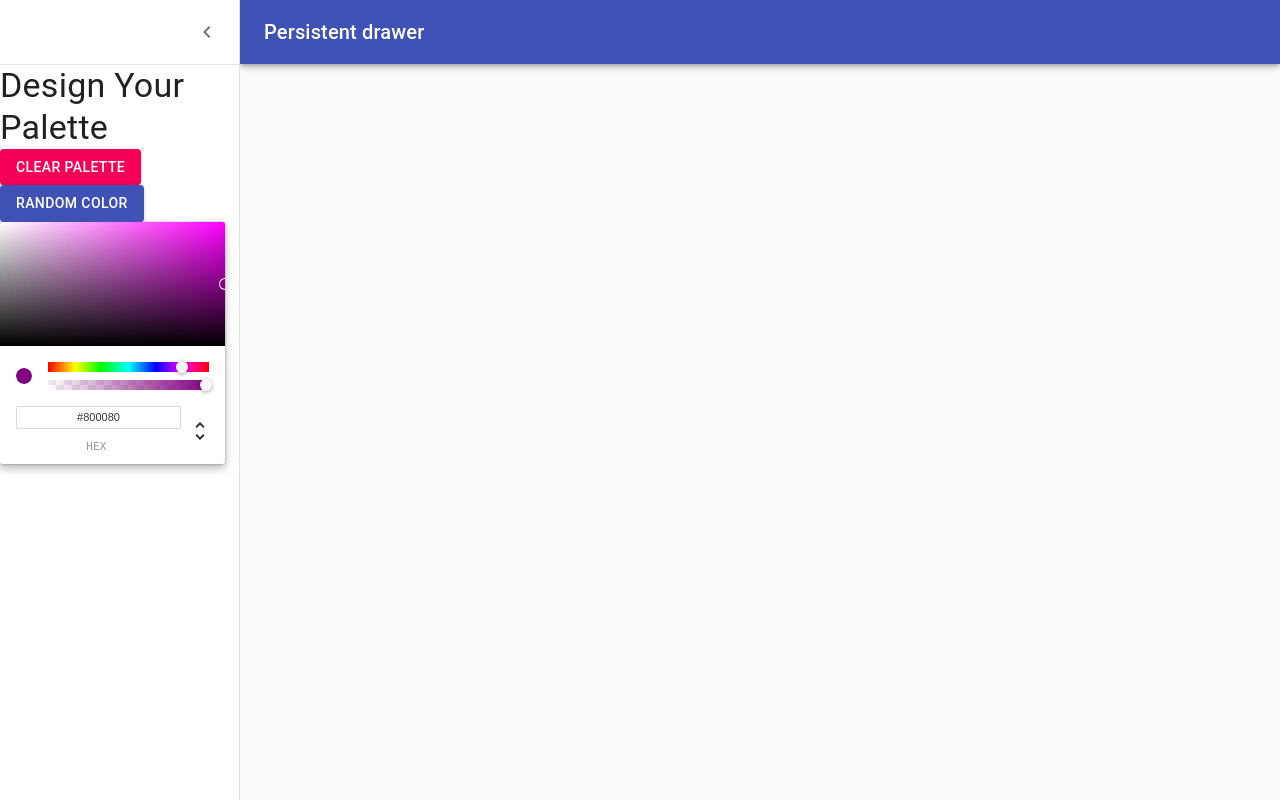
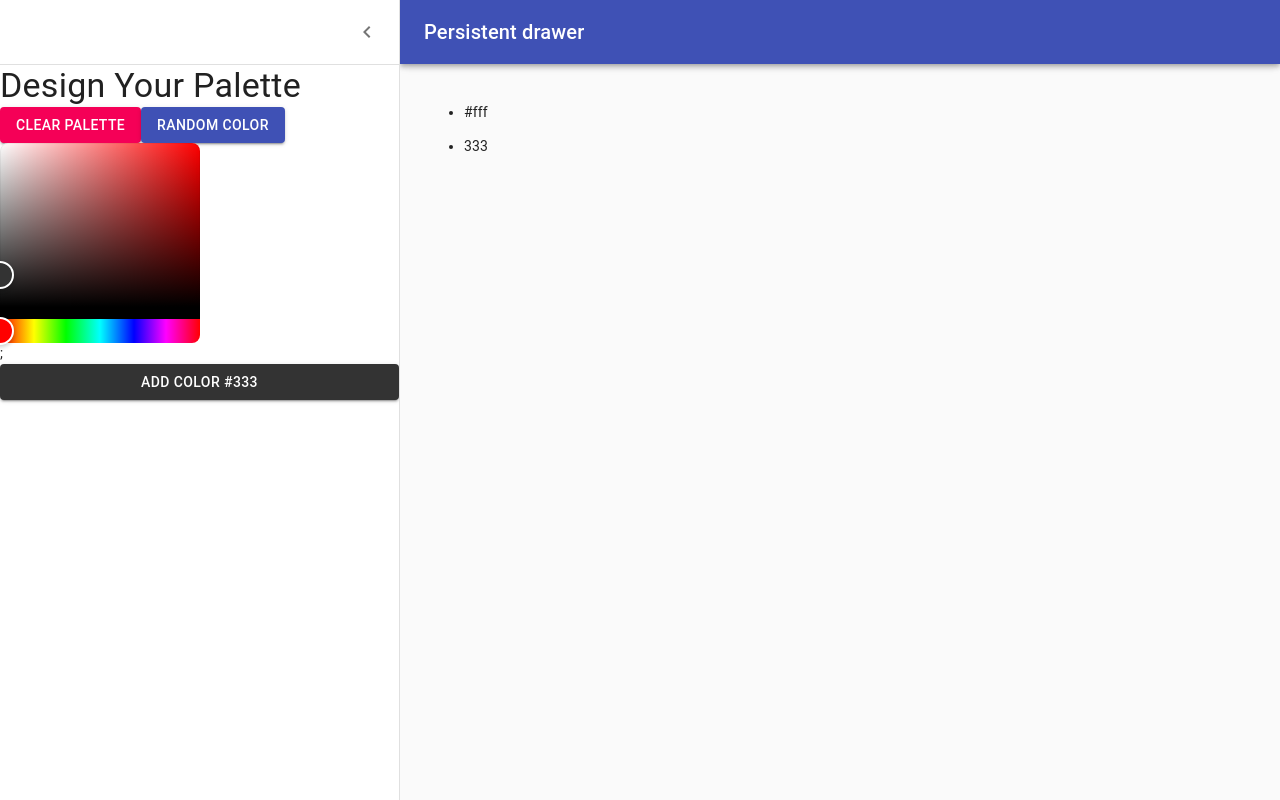
Before and after one commit to danielscrypt/color-project, a React (Create React App) app: page /pallete/new in a window 1280 px wide. Both pictures are taken after a click on the button "open drawer". Built offline with nearby package versions, Linux system fonts and the light colour scheme; a web font is replaced by a local one.

Commit message:
add color picker and modified it to the state

```diff
--- a/package.json
+++ b/package.json
@@ -13,6 +13,7 @@
     "rc-slider": "^9.7.5",
     "react": "^17.0.2",
     "react-color": "^2.19.3",
+    "react-colorful": "^5.5.1",
     "react-copy-to-clipboard": "^5.0.4",
     "react-dom": "^17.0.2",
     "react-router-dom": "^4.3.1",
--- a/src/components/NewPaleteFrom.js
+++ b/src/components/NewPaleteFrom.js
@@ -12,11 +12,11 @@ import MenuIcon from '@material-ui/icons/Menu';
 import ChevronLeftIcon from '@material-ui/icons/ChevronLeft';
 import Button from '@material-ui/core/Button';
 
-import { ChromePicker } from 'react-color';
+import { HexColorPicker } from "react-colorful";
 
 
 
-const drawerWidth = 240;
+const drawerWidth = 400;
 
 const useStyles = makeStyles((theme) => ({
   root: {
@@ -79,7 +79,9 @@ export default function NewPaleteForm() {
     const classes = useStyles();
     // const theme = useTheme();
     const [open, setOpen] = useState(false);
-    const [bg, setBg] = useState('#fff');
+    const [color, setColor] = useState('#333');
+    const [colors , setColors] = useState([ '#fff' , '333']);
+
 
 
     const handleDrawerOpen = () => {
@@ -90,9 +92,10 @@ export default function NewPaleteForm() {
       setOpen(false);
     };
 
-    const handleChangeComplete = (color) => {
-        setBg({ bg: color.hex });
-      };
+    const addColor = (newColor) => {
+        setColors([...colors , newColor])
+    }
+
 
 
     return (
@@ -144,10 +147,14 @@ export default function NewPaleteForm() {
               Random Color
             </Button>
             </div>
-          <ChromePicker
-           color='purple'
-           onChangeComplete={newColor => console.log(newColor) }
-           />
+            <HexColorPicker color={color} onChange={setColor} />;
+           <Button
+           onClick={() => addColor(color)}
+           variant='contained'
+           color='secondary'
+           style={{backgroundColor : color}}>
+              Add Color {color}
+            </Button>
 
 
         </Drawer>
@@ -158,6 +165,15 @@ export default function NewPaleteForm() {
         >
           <div className={classes.drawerHeader} />
 
+          {colors.map(color => (
+              <ul>
+              <li>{color}</li>
+              </ul>
+          ))}
+
+
+
+
 
         </main>
       </div>
```
Also changed, not shown: 1 other file (tests, documents, lock files or other folders).
